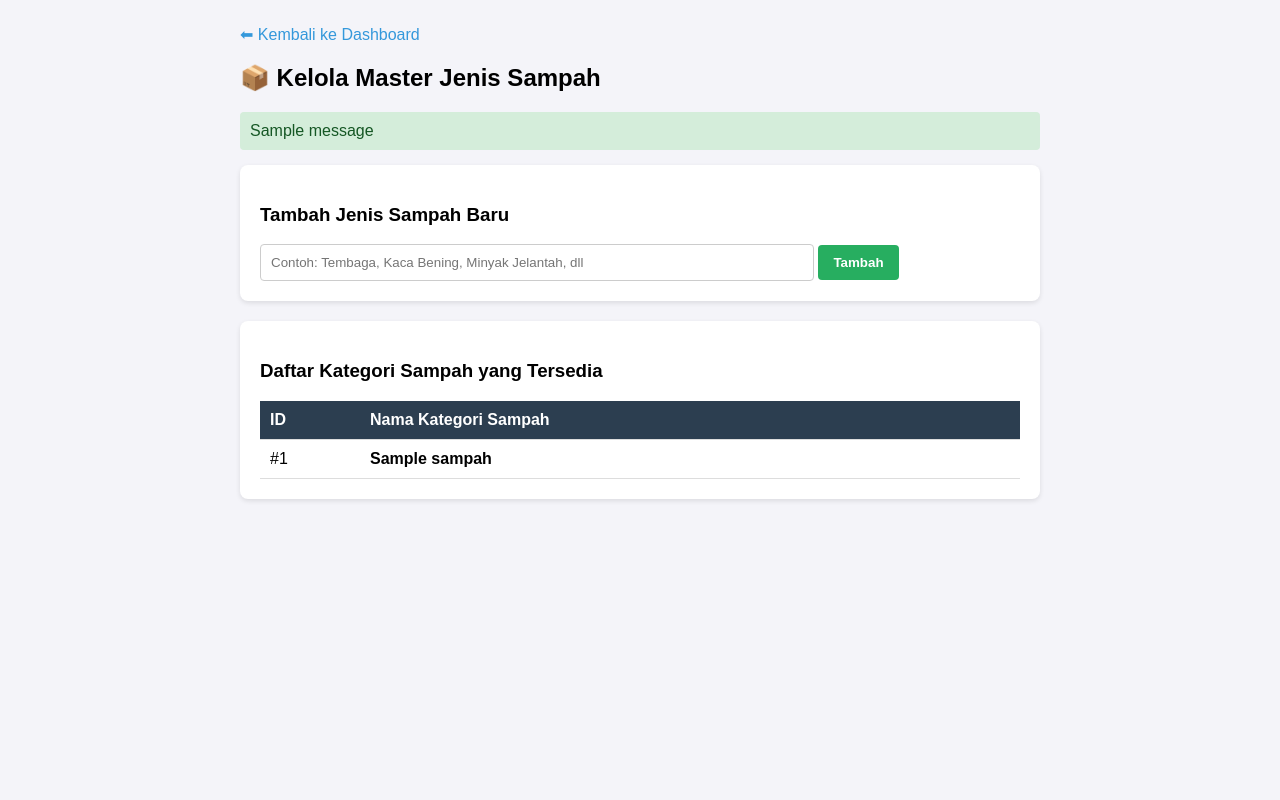
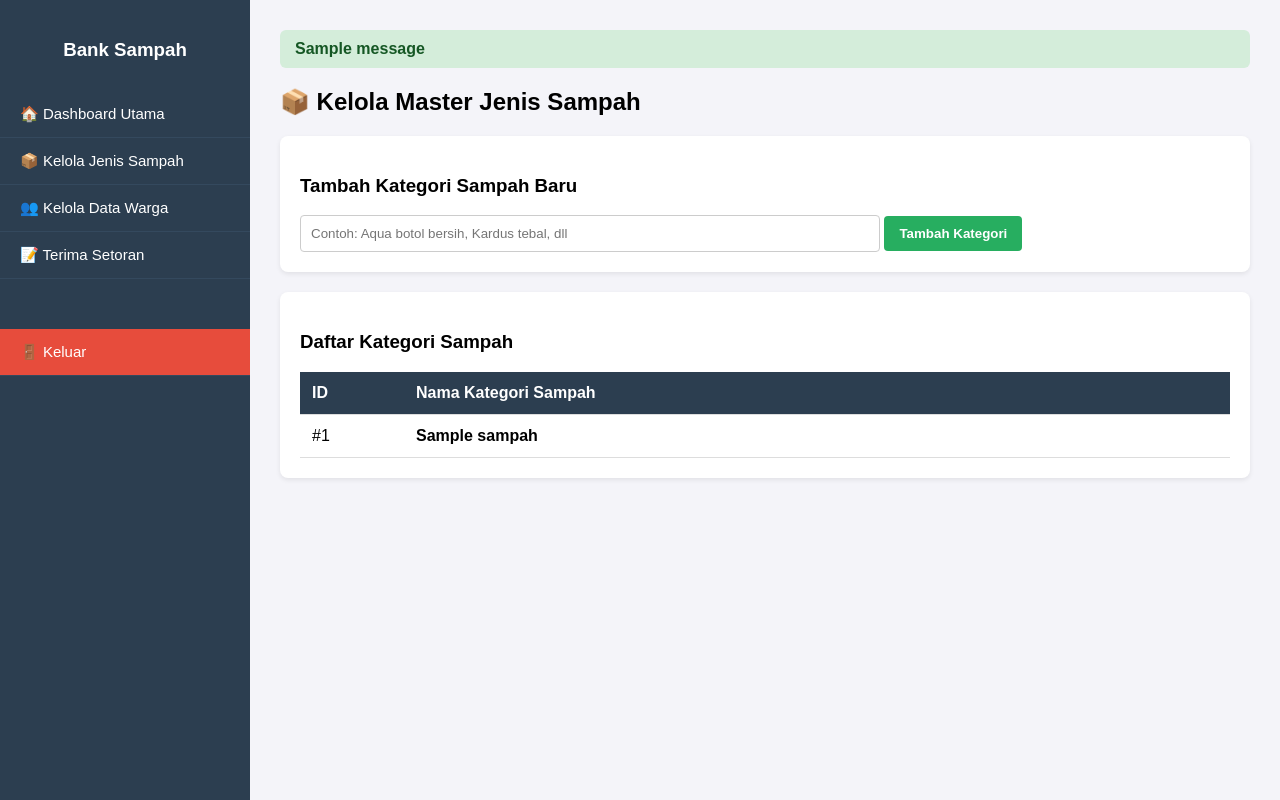
Before and after one commit to Aliansyah20/Bank-Sampah-Web, a Flask app: template app/templates/dashboard/kelola_jenis_sampah.html in a window 1280 px wide. Run offline with Flask 3, Linux system fonts and the light colour scheme; the template is opened without the code that fills it: values that come from a table or form of the project are taken from there, others are empty; tables that the repository leaves empty hold one stand-in row (values such as "Sample post"); one stand-in notice (Sample message) is shown.

Commit message:
Update kelola_jenis_sampah.html

```diff
--- a/app/templates/dashboard/kelola_jenis_sampah.html
+++ b/app/templates/dashboard/kelola_jenis_sampah.html
@@ -1,47 +1,31 @@
-<!DOCTYPE html>
-<html lang="id">
-<head>
-    <meta charset="UTF-8">
-    <title>Kelola Jenis Sampah</title>
+{% extends "dashboard/base_sekben.html" %}
+
+{% block title %}Kelola Jenis Sampah - Sekben{% endblock %}
+
+{% block extra_css %}
 <style>
-        body { font-family: Arial, sans-serif; background: #f4f4f9; padding: 25px; margin: 0; }
-        .container { max-width: 800px; margin: auto; }
-        .card { background: white; padding: 20px; border-radius: 8px; box-shadow: 0 2px 5px rgba(0,0,0,0.1); margin-bottom: 20px; }
-        input[type="text"] { width: 70%; padding: 10px; border: 1px solid #ccc; border-radius: 4px; }
+    .card { background: white; padding: 20px; border-radius: 8px; box-shadow: 0 2px 5px rgba(0,0,0,0.08); margin-bottom: 20px; }
+    input[type="text"] { width: 60%; padding: 10px; border: 1px solid #ccc; border-radius: 4px; }
     button { padding: 10px 15px; background: #27ae60; color: white; border: none; border-radius: 4px; cursor: pointer; font-weight: bold; }
     table { width: 100%; border-collapse: collapse; margin-top: 15px; }
-        th, td { border-bottom: 1px solid #ddd; padding: 10px; text-align: left; }
+    th, td { border-bottom: 1px solid #ddd; padding: 12px; text-align: left; }
     th { background: #2c3e50; color: white; }
-        .alert { padding: 10px; border-radius: 4px; margin-bottom: 15px; }
-        .alert-success { background: #d4edda; color: #155724; }
-        .alert-danger { background: #f8d7da; color: #721c24; }
 </style>
-</head>
-<body>
-    <div class="container">
-        <a href="/sekben/dashboard" style="text-decoration: none; color: #3498db;">⬅ Kembali ke Dashboard</a>
+{% endblock %}
+
+{% block content %}
     <h2>📦 Kelola Master Jenis Sampah</h2>
 
-        {% with messages = get_flashed_messages(with_categories=true) %}
-            {% if messages %}
-                {% for cat, msg in messages %}
-                    <div class="alert alert-{{ cat }}">{{ msg }}</div>
-                {% endfor %}
-            {% endif %}
-        {% endwith %}
-
-        <!-- Form Tambah Sampah Manual -->
     <div class="card">
-            <h3>Tambah Jenis Sampah Baru</h3>
+        <h3>Tambah Kategori Sampah Baru</h3>
         <form method="POST" action="/sekben/jenis-sampah">
-                <input type="text" name="nama_jenis" placeholder="Contoh: Tembaga, Kaca Bening, Minyak Jelantah, dll" required>
-                <button type="submit">Tambah</button>
+            <input type="text" name="nama_jenis" placeholder="Contoh: Aqua botol bersih, Kardus tebal, dll" required>
+            <button type="submit">Tambah Kategori</button>
         </form>
     </div>
 
-        <!-- Tabel Daftar Sampah yang Tersimpan -->
     <div class="card">
-            <h3>Daftar Kategori Sampah yang Tersedia</h3>
+        <h3>Daftar Kategori Sampah</h3>
         <table>
             <thead>
                 <tr>
@@ -57,12 +41,10 @@
                 </tr>
                 {% else %}
                 <tr>
-                        <td colspan="2" style="text-align: center; color: #888;">Belum ada jenis sampah yang didaftarkan.</td>
+                    <td colspan="2" style="text-align: center; color: #888; padding: 15px;">Belum ada jenis sampah.</td>
                 </tr>
                 {% endfor %}
             </tbody>
         </table>
     </div>
-    </div>
-</body>
-</html>
+{% endblock %}
```
Lines whose indentation alone changed are shown as unchanged.
